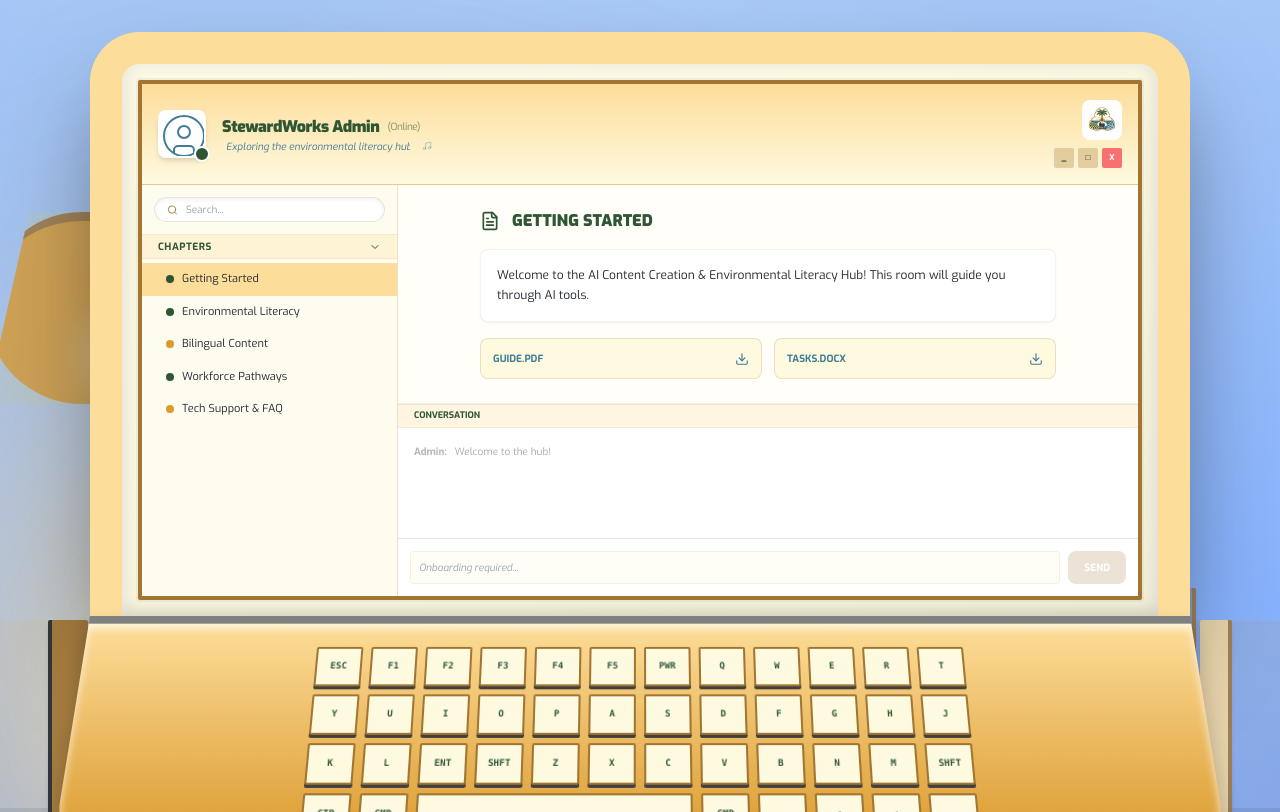
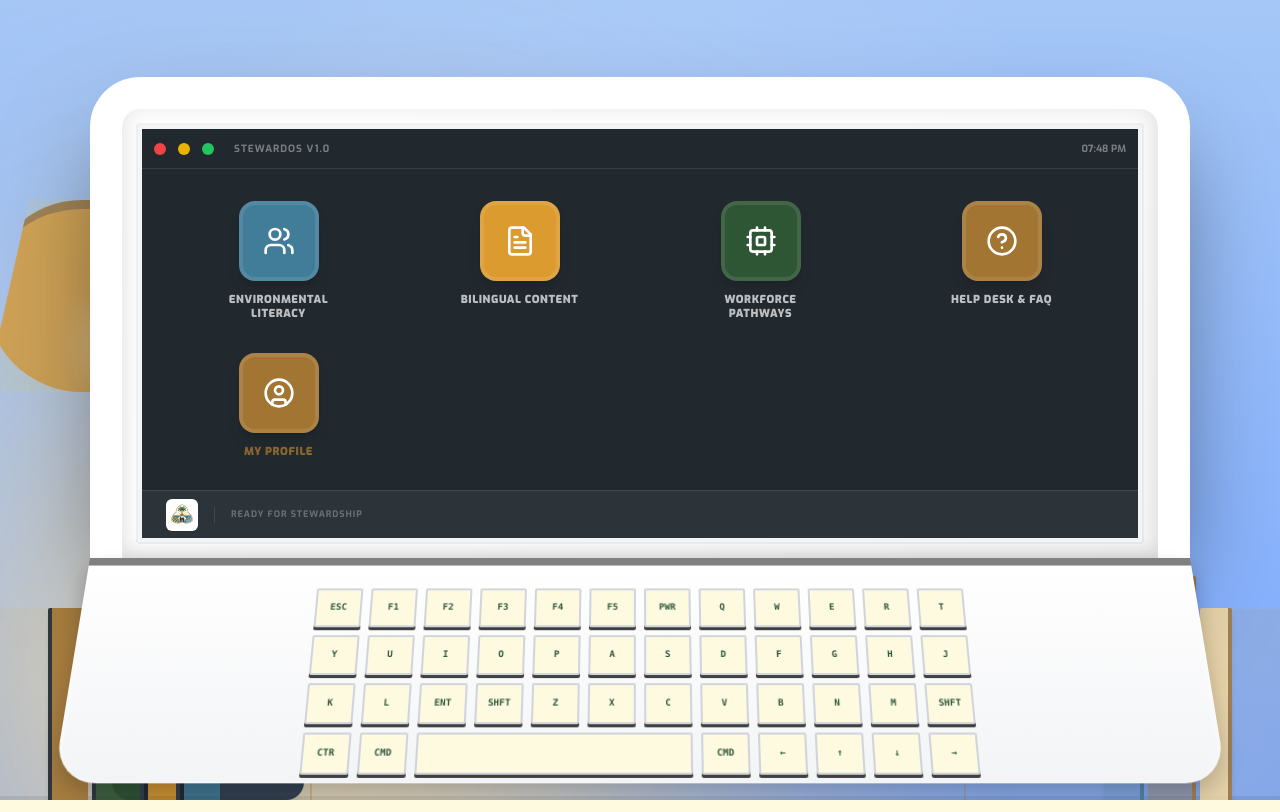
Before and after one commit to vvedenskaya/Eco-website, a Next.js app: page /hub in a window 1280 px wide. Built offline with nearby package versions, Linux system fonts and the light colour scheme.

Commit message:
Edits, and bulletin page, interactive hub

```diff
--- a/src/app/hub/page.tsx
+++ b/src/app/hub/page.tsx
@@ -2,14 +2,14 @@
 
 import React, { useState } from 'react';
 import { useRouter } from 'next/navigation';
+import Link from 'next/link';
 import { useLanguage } from '@/context/LanguageContext';
 import {
-  Search,
-  ChevronRight,
   FileText,
-  Download,
   UserCircle,
-  Music
+  Users,
+  Cpu,
+  HelpCircle
 } from 'lucide-react';
 import Image from 'next/image';
 
@@ -20,11 +20,10 @@ export default function HubPage() {
   const [statusMessage, setStatusMessage] = useState('Exploring the environmental literacy hub...');
 
   const topics = [
-    { id: 'getting-started', title: 'Getting Started', users: 15, status: 'online', content: 'Welcome to the AI Content Creation & Environmental Literacy Hub! This room will guide you through AI tools.' },
-    { id: 'env-literacy', title: 'Environmental Literacy', users: 8, status: 'online', content: 'Understanding bioregions, watersheds, and indigenous environmental knowledge.' },
-    { id: 'bilingual-content', title: 'Bilingual Content', users: 12, status: 'busy', content: 'Strategies for creating content in both English and Spanish using AI tools.' },
-    { id: 'workforce-pathways', title: 'Workforce Pathways', users: 6, status: 'online', content: 'Mapping your skills to careers in the green economy and lithium/geothermal sectors.' },
-    { id: 'tech-support', title: 'Tech Support & FAQ', users: 20, status: 'away', content: 'Got questions? Our support team and community are here to help with any technical issues.' },
+    { id: 'env-literacy', title: 'Environmental Literacy', icon: <Users size={32} />, path: '/hub/environmental-literacy', color: 'bg-steward-blue' },
+    { id: 'bilingual-content', title: 'Bilingual Content', icon: <FileText size={32} />, path: '/hub/bilingual-content', color: 'bg-steward-orange' },
+    { id: 'workforce-pathways', title: 'Workforce Pathways', icon: <Cpu size={32} />, path: '/hub/workforce-pathways', color: 'bg-steward-green' },
+    { id: 'tech-support', title: 'Help Desk & FAQ', icon: <HelpCircle size={32} />, path: '/onboarding/bulletin', color: 'bg-steward-gold' },
   ];
 
   return (
@@ -34,128 +33,60 @@ export default function HubPage() {
 
       <div className="laptop-outer-shell max-w-6xl w-full relative mb-[-30px] md:mb-[-60px] z-20">
         {/* Upper Part: Screen */}
-        <div className="laptop-bezel relative" style={{ borderColor: '#FDDD9A', backgroundColor: '#FEFAE0' }}>
-          <div className="absolute top-4 left-1/2 -translate-x-1/2 text-[10px] font-bold text-steward-gold opacity-50 uppercase tracking-[0.5em]">
+        <div className="laptop-bezel relative" style={{ borderColor: '#FFFFFF', backgroundColor: '#FFFFFF' }}>
+          <div className="absolute top-4 left-1/2 -translate-x-1/2 text-[10px] font-bold text-steward-dark opacity-30 uppercase tracking-[0.5em]">
             StewardWorks Portable
           </div>
 
-          <div className="laptop-screen-content" style={{ borderColor: '#A27532' }}>
+          <div className="laptop-screen-content" style={{ borderColor: '#F3F4F6' }}>
             <div className="crt-overlay" />
 
-            <div className="w-full h-full bg-white flex flex-col relative z-10 overflow-y-auto font-exo">
-              {/* MSN Header Area */}
-              <div className="bg-gradient-to-b from-steward-cream to-steward-offwhite p-4 flex justify-between items-center border-b border-steward-gold/20 shrink-0">
-                <div className="flex items-center gap-4">
-                  <div className="relative group" onClick={() => router.push('/onboarding/questions')}>
-                    <div className="w-12 h-12 rounded-lg border-2 border-white shadow-md overflow-hidden bg-white cursor-pointer hover:brightness-110 transition-all">
-                      <UserCircle size={48} className="text-steward-blue" strokeWidth={1} />
-                    </div>
-                    <div className="absolute -bottom-1 -right-1 w-4 h-4 bg-steward-green border-2 border-white rounded-full shadow-sm" />
-                  </div>
-
-                  <div className="flex flex-col">
-                    <h1 className="text-base font-black text-steward-green tracking-tight flex items-center gap-2">
-                      StewardWorks Admin <span className="text-[10px] font-normal text-steward-green/60">(Online)</span>
-                    </h1>
-                    <div className="flex items-center gap-2">
-                      <input
-                        type="text"
-                        value={statusMessage}
-                        onChange={(e) => setStatusMessage(e.target.value)}
-                        className="bg-transparent border-none text-[10px] text-steward-blue italic focus:ring-0 p-0 w-48 hover:bg-white/30 rounded px-1 transition-colors font-exo"
-                      />
-                      <Music size={10} className="text-steward-blue/40" />
-                    </div>
-                  </div>
+            <div className="w-full h-full bg-[#21282E] flex flex-col relative z-10 overflow-hidden font-exo">
+              {/* OS Header */}
+              <div className="bg-steward-dark p-3 flex justify-between items-center border-b border-white/10 shrink-0">
+                <div className="flex items-center gap-3">
+                  <div className="w-3 h-3 rounded-full bg-red-500" />
+                  <div className="w-3 h-3 rounded-full bg-yellow-500" />
+                  <div className="w-3 h-3 rounded-full bg-green-500" />
+                  <span className="text-[10px] text-white/40 font-bold uppercase tracking-widest ml-2">StewardOS v1.0</span>
                 </div>
-
-                <div className="flex flex-col items-end gap-2">
-                  <div className="w-10 h-10 relative cursor-pointer hover:scale-105 transition-transform" onClick={() => router.push('/')}>
-                    <Image src="/logo 1.jpg" alt="Logo" fill className="object-contain rounded-lg" />
-                  </div>
-                  <div className="flex gap-1">
-                    <div className="w-5 h-5 bg-steward-gold/30 rounded-sm flex items-center justify-center text-steward-dark text-[8px] font-bold cursor-default hover:bg-steward-gold/50">_</div>
-                    <div className="w-5 h-5 bg-steward-gold/30 rounded-sm flex items-center justify-center text-steward-dark text-[8px] font-bold cursor-default hover:bg-steward-gold/50">□</div>
-                    <div className="w-5 h-5 bg-red-400 rounded-sm flex items-center justify-center text-white text-[8px] font-bold cursor-default hover:bg-red-600">X</div>
-                  </div>
+                <div className="text-[10px] text-white/40 font-bold uppercase">
+                  {new Date().toLocaleTimeString([], { hour: '2-digit', minute: '2-digit' })}
                 </div>
               </div>
 
-              {/* Main Content Area */}
-              <div className="flex-1 flex overflow-hidden">
-                <aside className="w-64 bg-steward-offwhite/50 border-r border-steward-gold/20 hidden md:flex flex-col overflow-hidden">
-                  <div className="p-3">
-                    <div className="bg-white border border-steward-gold/20 rounded-full px-3 py-1 flex items-center gap-2 shadow-inner">
-                      <Search size={12} className="text-steward-gold" />
-                      <input type="text" placeholder="Search..." className="bg-transparent border-none text-[10px] p-0 focus:ring-0 w-full font-exo" />
+              {/* Desktop Area with Icons */}
+              <div className="flex-1 p-8 grid grid-cols-2 md:grid-cols-4 gap-8 items-start justify-items-center">
+                {topics.map((topic) => (
+                  <Link key={topic.id} href={topic.path} className="group flex flex-col items-center gap-3 w-32">
+                    <div className={`${topic.color} w-20 h-20 rounded-2xl flex items-center justify-center text-white shadow-lg transition-all duration-300 group-hover:scale-110 group-hover:rotate-3 group-active:scale-95 border-4 border-white/10 group-hover:border-white/30`}>
+                      {topic.icon}
                     </div>
+                    <span className="text-[11px] font-black text-white/70 text-center uppercase tracking-wider leading-tight group-hover:text-white transition-colors">
+                      {topic.title}
+                    </span>
+                  </Link>
+                ))}
+
+                {/* User Profile Shortcut */}
+                <Link href="/onboarding/questions" className="group flex flex-col items-center gap-3 w-32">
+                  <div className="bg-steward-gold w-20 h-20 rounded-2xl flex items-center justify-center text-white shadow-lg transition-all duration-300 group-hover:scale-110 group-active:scale-95 border-4 border-white/10 group-hover:border-white/30">
+                    <UserCircle size={32} />
                   </div>
-                  <div className="flex-1 overflow-y-auto">
-                    <div className="px-4 py-1 flex items-center justify-between text-[10px] font-bold text-steward-green bg-steward-cream/30 uppercase tracking-wider border-y border-steward-gold/10">
-                      <span>Chapters</span>
-                      <ChevronRight size={12} className="rotate-90" />
-                    </div>
-                    <div className="py-1">
-                      {topics.map((topic) => (
-                        <button
-                          key={topic.id}
-                          onClick={() => setSelectedTopic(topic.id)}
-                          className={`w-full text-left px-6 py-2 flex items-center gap-2 transition-colors ${
-                            selectedTopic === topic.id ? 'bg-steward-cream' : 'hover:bg-steward-cream/50'
-                          }`}
-                        >
-                          <div className={`w-2 h-2 rounded-full shadow-sm ${
-                            topic.status === 'online' ? 'bg-steward-green' : 'bg-steward-orange'
-                          }`} />
-                          <span className="text-[11px] text-steward-dark truncate">{topic.title}</span>
-                        </button>
-                      ))}
-                    </div>
-                  </div>
-                </aside>
+                  <span className="text-[11px] font-black text-steward-gold/80 text-center uppercase tracking-wider leading-tight group-hover:text-steward-gold transition-colors">
+                    My Profile
+                  </span>
+                </Link>
+              </div>
 
-                <div className="flex-1 flex flex-col bg-white overflow-hidden">
-                  <div className="bg-steward-offwhite/20 p-6 border-b border-steward-gold/10 overflow-y-auto">
-                    <div className="max-w-xl mx-auto space-y-4">
-                      <div className="flex items-center gap-3 text-steward-green">
-                        <FileText size={20} />
-                        <h2 className="text-base font-black uppercase">{topics.find(t => t.id === selectedTopic)?.title}</h2>
-                      </div>
-                      <p className="text-xs leading-relaxed text-steward-dark bg-white border border-steward-gold/10 p-4 rounded-lg shadow-sm">
-                        {topics.find(t => t.id === selectedTopic)?.content}
-                      </p>
-                      <div className="grid grid-cols-1 sm:grid-cols-2 gap-3 mt-4">
-                        <button className="flex items-center justify-between p-3 bg-steward-offwhite border border-steward-gold/20 rounded-lg hover:bg-white transition-all group">
-                          <span className="text-[10px] font-bold text-steward-blue group-hover:text-steward-orange">GUIDE.PDF</span>
-                          <Download size={14} className="text-steward-blue group-hover:text-steward-orange" />
-                        </button>
-                        <button className="flex items-center justify-between p-3 bg-steward-offwhite border border-steward-gold/20 rounded-lg hover:bg-white transition-all group">
-                          <span className="text-[10px] font-bold text-steward-blue group-hover:text-steward-orange">TASKS.DOCX</span>
-                          <Download size={14} className="text-steward-blue group-hover:text-steward-orange" />
-                        </button>
-                      </div>
-                    </div>
-                  </div>
-
-                  <div className="h-48 bg-white flex flex-col border-t border-steward-gold/20">
-                    <div className="bg-steward-cream/30 px-4 py-1 border-b border-steward-gold/10 text-[9px] font-bold text-steward-green">
-                      CONVERSATION
-                    </div>
-                    <div className="flex-1 p-4 space-y-2 opacity-40 grayscale pointer-events-none select-none">
-                      <div className="text-[10px] flex gap-2">
-                        <span className="text-steward-green font-bold">Admin:</span>
-                        <span>Welcome to the hub!</span>
-                      </div>
-                    </div>
-                    <div className="p-3 bg-white border-t border-steward-gold/20 flex gap-2">
-                      <div className="flex-1 bg-steward-offwhite/30 border border-steward-gold/10 rounded p-2 text-[10px] text-gray-400 italic font-exo">
-                        Onboarding required...
-                      </div>
-                      <button disabled className="bg-steward-gold/20 text-white font-bold px-4 rounded-lg text-[10px] uppercase">
-                        Send
-                      </button>
-                    </div>
-                  </div>
+              {/* Bottom Taskbar */}
+              <div className="h-12 bg-white/5 border-t border-white/10 mt-auto flex items-center px-6 gap-4">
+                <div className="w-8 h-8 relative cursor-pointer hover:scale-110 transition-transform" onClick={() => router.push('/')}>
+                  <Image src="/logo 1.jpg" alt="Logo" fill className="object-contain rounded-md" />
+                </div>
+                <div className="h-4 w-[1px] bg-white/10" />
+                <div className="text-[9px] text-white/30 font-bold uppercase tracking-widest">
+                  Ready for stewardship
                 </div>
               </div>
             </div>
@@ -163,7 +94,7 @@ export default function HubPage() {
         </div>
 
         {/* Lower Part: Keyboard and Base */}
-        <div className="laptop-base-part" style={{ background: 'linear-gradient(180deg, #FDDD9A 0%, #DB9B2F 100%)' }}>
+        <div className="laptop-base-part" style={{ background: 'linear-gradient(180deg, #FFFFFF 0%, #F3F4F6 100%)' }}>
           <div className="keyboard-grid mb-4">
             {[
               "ESC", "F1", "F2", "F3", "F4", "F5", "PWR",
@@ -177,13 +108,13 @@ export default function HubPage() {
                 className={`key-cap ${
                   key === " " ? "col-span-5" : ""
                 }`}
-                style={{ backgroundColor: '#FEFAE0', borderColor: '#A27532', color: '#2E5534' }}
+                style={{ backgroundColor: '#FEFAE0', borderColor: '#D1D5DB', color: '#2E5534' }}
               >
                 {key}
               </div>
             ))}
           </div>
-          <div className="laptop-edge-detail" />
+          <div className="laptop-edge-detail" style={{ backgroundColor: '#D1D5DB', opacity: 0.5 }} />
         </div>
       </div>
 
--- a/src/context/LanguageContext.tsx
+++ b/src/context/LanguageContext.tsx
@@ -29,6 +29,7 @@ const translations = {
     'onboarding.required': 'Required',
     'onboarding.optional': 'Optional',
     'onboarding.continue': 'Continue',
+    'onboarding.skip': 'Skip to Review',
     'onboarding.q1.title': 'How long have you called Imperial Valley home?',
     'onboarding.q1.options': 'Less than 1 year,1–5 years,6–10 years,More than 10 years,I grew up here',
     'onboarding.q2.title': 'What type of learner are you? (Select all that apply)',
@@ -78,6 +79,7 @@ const translations = {
     'onboarding.required': 'Obligatorio',
     'onboarding.optional': 'Opcional',
     'onboarding.continue': 'Continuar',
+    'onboarding.skip': 'Saltar a Revisión',
     'onboarding.q1.title': '¿Cuánto tiempo has vivido en el Valle Imperial?',
     'onboarding.q1.options': 'Menos de 1 año,1–5 años,6–10 años,Más de 10 años,Crecí aquí',
     'onboarding.q2.title': '¿Qué tipo de estudiante eres? (Selecciona todas las que correspondan)',
```
Also changed, not shown: src/app/onboarding/bulletin/page.tsx (+21 -19 lines), src/app/onboarding/questions/page.tsx (+8 -0 lines).
